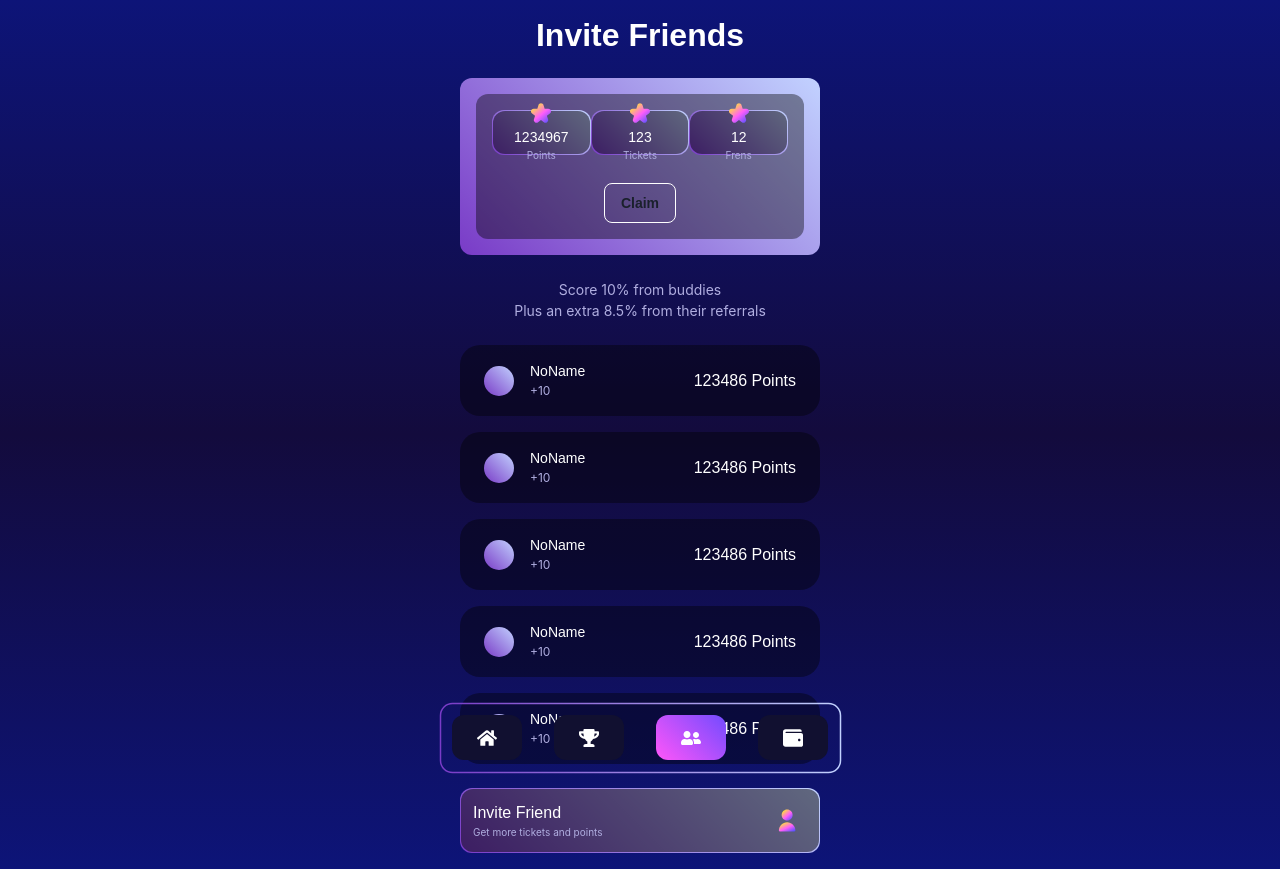
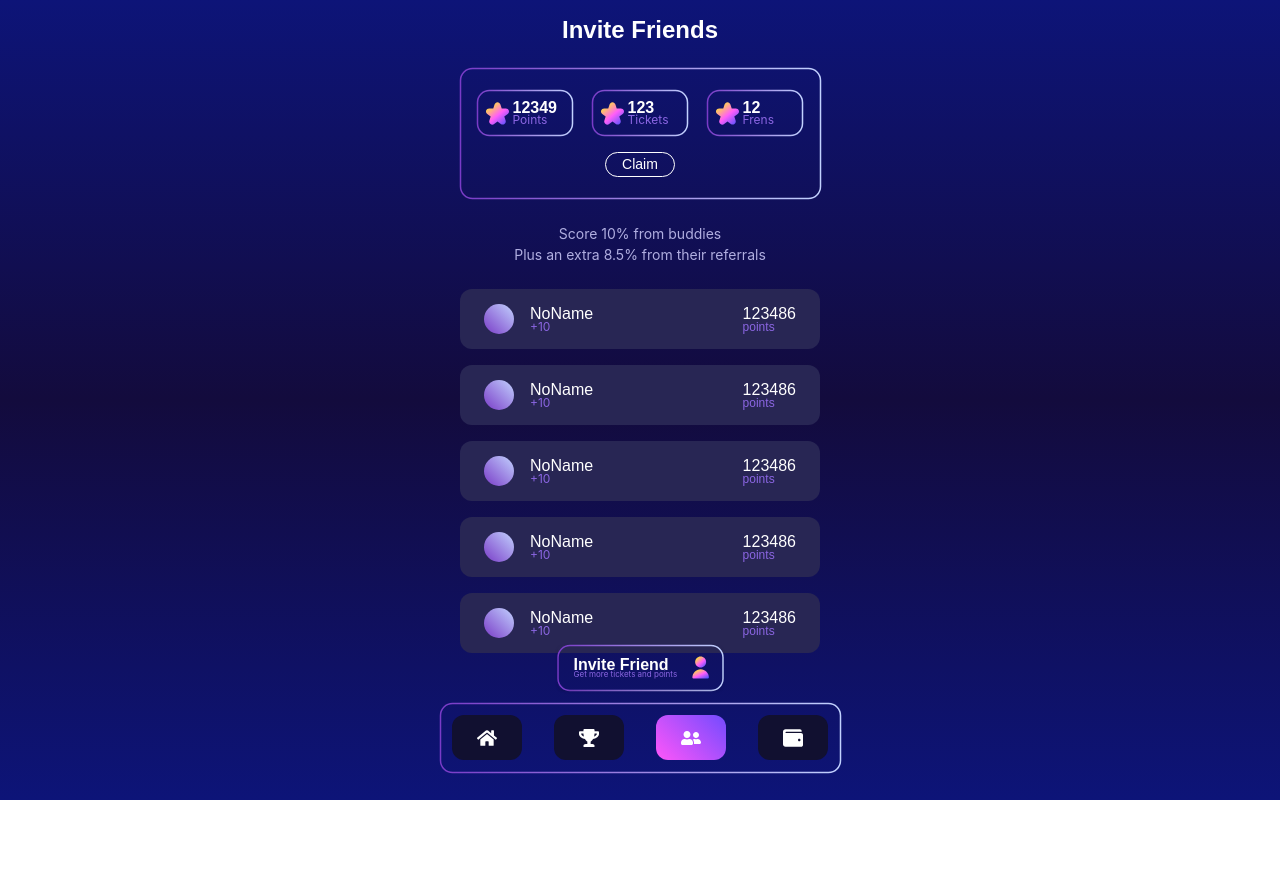
Before and after one commit to KruglyakovNikita/droppu, a Next.js app in the folder client/: page /invites in a window 1280 px wide. After the commit the page ends 800 px from the top, so only its background shows below. Built offline with nearby package versions, Linux system fonts and the light colour scheme.

Commit message:
Add Frens and Wallet pages

```diff
--- a/client/app/components/NavBar.tsx
+++ b/client/app/components/NavBar.tsx
@@ -25,12 +25,13 @@ const NavBar = () => {
       left="50%"
       transform="translateX(-50%)"
       p={3}
+      zIndex="999"
       bg="transparent"
       backgroundClip="padding-box"
       w={["90%", "80%", "400px"]} // Адаптивная ширина: 90% на маленьких экранах, 80% на средних и фиксированная ширина на больших
       maxW="400px" // Ограничение максимальной ширины NavBar
     >
-      <HStack spacing={0} justify="space-between" w="100%">
+      <HStack spacing={0} justify="space-between" w="100%" zIndex="999">
         {navItems.map((item) => {
           const isActive = router.pathname === item.href;
           return (
--- a/client/pages/invites.tsx
+++ b/client/pages/invites.tsx
@@ -4,6 +4,11 @@ import { Box, Flex, Avatar, Text, Grid,
   Button, Image,
   Heading
  } from "@chakra-ui/react";
+import GradientBorderWrapper from '../app/components/GradientBorderWrapper';
+import colors from "@/theme/colors";
+
+
+
 export default function Invites() {
   return (
     <Flex
@@ -15,17 +20,20 @@ export default function Invites() {
     p={4}
   >
     {/* Заголовок */}
-    <Heading fontSize="32px" fontFamily="'PixelifySans-Bold', sans-serif" mb={6}>
+    <Heading fontSize="24px" fontFamily="'PixelifySans-Bold', sans-serif" mb={6}>
       Invite Friends
     </Heading>
 
     {/* Карточка со статистикой */}
-    <Box
-      w="90%"
+    <GradientBorderWrapper
+      borderRadius={12}
+      startColor="#793BC7"
+      endColor="#C2D2FF"
+      strokeWidth={1.5}
+      w="100%"
       maxW="360px"
-      borderRadius="12px"
+      h="130px"
       p="16px"
-      bgGradient="linear(45deg, #793BC7, #C2D2FF)"
       display="flex"
       flexDirection="column"
       alignItems="center"
@@ -35,55 +43,75 @@ export default function Invites() {
       <Box
         w="100%"
         h="100%"
-        bg="rgba(0, 0, 0, 0.4)"
         borderRadius="12px"
-        p={4}
+        p={1.5}
         display="flex"
         flexDirection="column"
         alignItems="center"
       >
-        <Flex w="full" justify="space-around" mb={4}>
+        <Flex w="full" justify="space-around" mb={1} gap={5}>
           {[
-            { label: "Points", value: "1234967" },
+            { label: "Points", value: "12349" },
             { label: "Tickets", value: "123" },
             { label: "Frens", value: "12" }
           ].map((stat, index) => (
-            <Box
-              key={index}
-              borderRadius="12px"
-              p="1px"
-              bgGradient="linear(45deg, #793BC7, #C2D2FF)"
-              w="100px"
+            <GradientBorderWrapper
+            borderRadius={12}
+            startColor="#793BC7"
+            endColor="#C2D2FF"
+            strokeWidth={1.5}
+            w="95px"
             h="45px"
           >
             <Flex
-                bg="rgba(0, 0, 0, 0.5)"
+              align="center"
+              justify="left"
+              h="100%"
+              pl={2}
+              pr={4}
+              bg="transparent"
               borderRadius="12px"
-                h="100%"
-                align="center"
-                justify="center"
-                flexDirection="column"
             >
-                <Image src="/icons/star_icon.svg" alt={stat.label} boxSize="20px" mb={1} />
-                <Text fontSize="14px" fontFamily="'PixelifySans-Bold', sans-serif">{stat.value}</Text>
-                <Text fontSize="10px" color="#B0AEE0">{stat.label}</Text>
+              <Image
+                src="/icons/star_icon.svg"
+                alt="Tickets Icon"
+                boxSize="23px"
+              />
+              <Stack spacing={0} ml={1}>
+                <Heading
+                  fontSize="16px"
+                  color={colors.primaryText}
+                  fontFamily="'PixelifySans-Bold', sans-serif"
+                  mb={-1.5}
+                >
+                  {stat.value}
+                </Heading>
+                <Text fontSize="12px" color={colors.secondaryText}>
+                  {stat.label}
+                </Text>
+              </Stack>
             </Flex>
-            </Box>
+          </GradientBorderWrapper>
+
           ))}
         </Flex>
         <Button
-          mt={3}
+          mt="3"
+          height="25px"
+          width="70px"
           border="1px solid white"
-          borderRadius="8px"
+          borderRadius="52px"
           bg="transparent"
           fontFamily="'PixelifySans-Bold', sans-serif"
+          fontWeight="normal"
           fontSize="14px"
           _hover={{ bg: "rgba(255, 255, 255, 0.1)" }}
+          color={colors.primaryText}
         >
           Claim
         </Button>
       </Box>
-    </Box>
+    </GradientBorderWrapper>
 
     {/* Блок с описанием */}
     <Text fontSize="14px" color="#B0AEE0" textAlign="center" maxW="360px" mb={6}>
@@ -91,12 +119,13 @@ export default function Invites() {
     </Text>
 
     {/* Список друзей */}
-    <Stack spacing={4} w="90%" maxW="360px" mb={6}>
+    <Stack spacing={4} w="100%" maxW="360px" mb={6} overflowX="scroll">
       {[...Array(5)].map((_, index) => (
         <Flex
           key={index}
-          borderRadius="20px"
-          bg="rgba(0, 0, 0, 0.4)"
+          borderRadius="12px"
+          h="60px"
+          bg={colors.frensPlateBackground}
           align="center"
           justify="space-between"
           p={4}
@@ -111,37 +140,55 @@ export default function Invites() {
               mr={4}
             />
             <Stack spacing={0}>
-              <Text fontFamily="'PixelifySans-Bold', sans-serif" fontSize="14px">NoName</Text>
-              <Text fontSize="12px" color="#B0AEE0">+10</Text>
+              <Text fontFamily="'PixelifySans-Bold', sans-serif" fontSize="16px" mb={-2}>NoName</Text>
+              <Text fontSize="12px" color={colors.secondaryText}>+10</Text>
             </Stack>
           </Flex>
-          <Text fontFamily="'PixelifySans-Bold', sans-serif" fontSize="16px">
-            123486 Points
+          <Stack spacing={0}>
+          <Text fontFamily="'PixelifySans-Bold', sans-serif" fontSize="16px" color={colors.primaryText} mb={-2}>
+            123486
           </Text>
+          <Text fontFamily="'PixelifySans-Bold', sans-serif" fontSize="12px" color={colors.secondaryText}>
+               points
+            </Text>
+          </Stack>
         </Flex>
       ))}
     </Stack>
 
     {/* Кнопка Invite Friend */}
-    <Box
-      w="90%"
-      maxW="360px"
-      borderRadius="12px"
-      p="1px"
-      bgGradient="linear(45deg, #793BC7, #C2D2FF)"
+    <GradientBorderWrapper
+        position="fixed"
+        bottom={110}
+        left="50%"
+        transform="translateX(-50%)"
+        borderRadius={12}
+        startColor="#793BC7"
+        endColor="#C2D2FF"
+        strokeWidth={1.5}
+        w="165px"
+        h="45px"
       >
-      <Flex
-        bg="rgba(0, 0, 0, 0.5)"
-        borderRadius="12px"
-        align="center"
-        justify="space-between"
-        p={3}
+        <Card
+          direction="row"
+          alignItems="center"
+          justifyContent="space-between"
+          bg="transparent"
+          h="100%"
+          p={0.5}
+          pl={4}
         >
           <Stack spacing={0}>
-          <Text fontFamily="'PixelifySans-Bold', sans-serif" fontSize="16px">
+            <Heading
+              fontSize="16px"
+              color={colors.primaryText}
+              fontFamily="'PixelifySans-Bold', sans-serif"
+              fontWeight="bold"
+              mb={-1.5}
+            >
               Invite Friend
-          </Text>
-          <Text fontSize="10px" color="#B0AEE0">
+            </Heading>
+            <Text fontSize="8px" color={colors.secondaryText}>
               Get more tickets and points
             </Text>
           </Stack>
@@ -151,8 +198,8 @@ export default function Invites() {
             boxSize="23px"
             mr={2}
           />
-      </Flex>
-    </Box>
+        </Card>
+      </GradientBorderWrapper>
   </Flex>
   );
 }
--- a/client/theme/colors.tsx
+++ b/client/theme/colors.tsx
@@ -5,6 +5,7 @@ const colors = {
     accent: "#A084F5",
     primaryText: "#FFFFFF",
     secondaryText: "#8B66E2",
+    frensPlateBackground: "#282654",
   };
 
   export default colors;
```
Also changed, not shown: client/pages/wallet.tsx (+152 -8 lines), client/theme/index.tsx (deleted, +0 -10 lines). Lines whose indentation alone changed are shown as unchanged.
